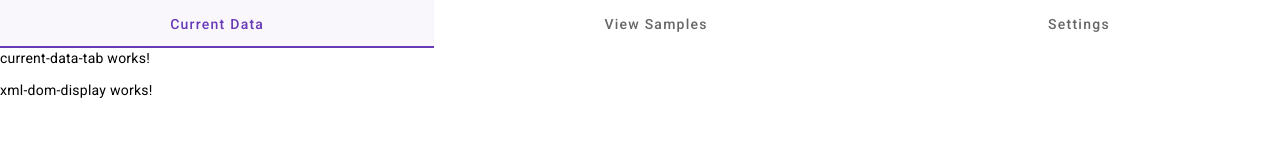
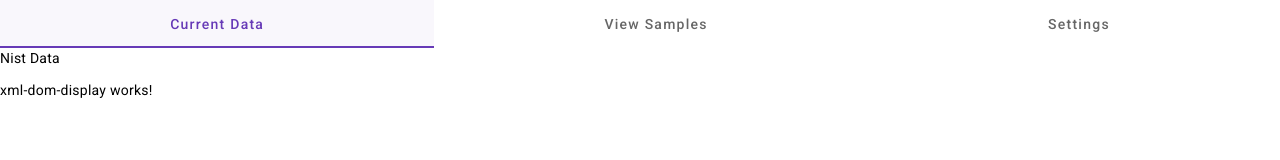
Before and after one commit to NCGThompson/CS-485-Project-1, an Angular app: page / in a window 1280 px wide. Shown: the top 160 px of the page. Built offline with nearby package versions, Linux system fonts and the light colour scheme; no server answers.

Commit message:
Struggle navbar
Updated Navbar

```diff
--- a/angular.json
+++ b/angular.json
@@ -90,6 +90,9 @@
     }
   },
   "cli": {
-    "schematicCollections": ["@angular-eslint/schematics"]
+    "schematicCollections": [
+      "@angular-eslint/schematics"
+    ],
+    "analytics": "87899c1a-c35b-41d2-9433-8f64de9e465b"
   }
 }
--- a/src/app/app.component.html
+++ b/src/app/app.component.html
@@ -2,7 +2,9 @@
 <html>
   <body>
     <mat-tab-group>
+      <div>
       <mat-tab label="Current Data"><app-current-data-tab /></mat-tab>
+      </div>
       <mat-tab label="View Samples"><app-samples-tab /></mat-tab>
       <mat-tab label="Settings"><app-settings-tab /></mat-tab>
     </mat-tab-group>
--- a/src/app/app.component.ts
+++ b/src/app/app.component.ts
@@ -22,4 +22,6 @@ import { SettingsTabComponent } from './settings-tab/settings-tab.component';
 })
 export class AppComponent {
   title = 'Project-1';
+
+
 }
--- a/src/app/current-data-tab/current-data-tab.component.html
+++ b/src/app/current-data-tab/current-data-tab.component.html
@@ -1,2 +1,2 @@
-<p>current-data-tab works!</p>
+<p> Nist Data</p>
 <app-xml-dom-display [xmlDocument]="myXmlDocument"></app-xml-dom-display>
```
